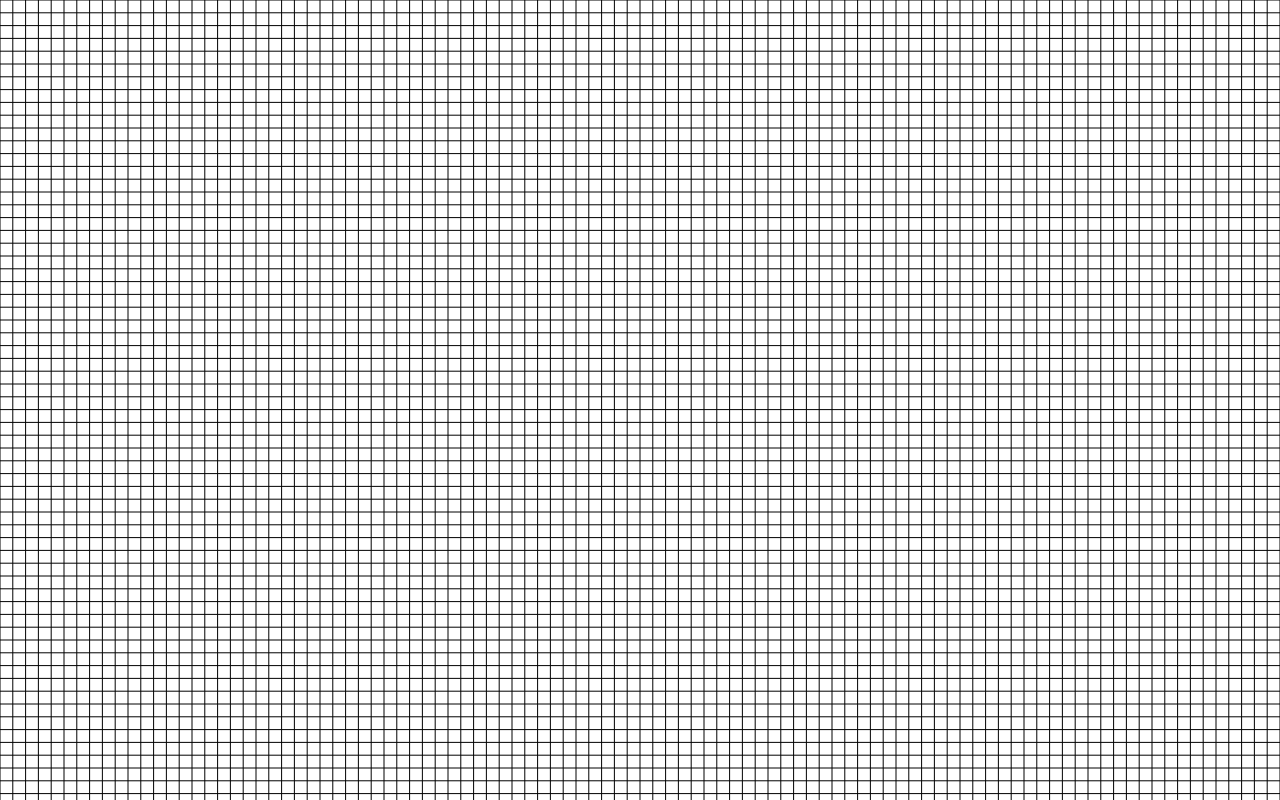
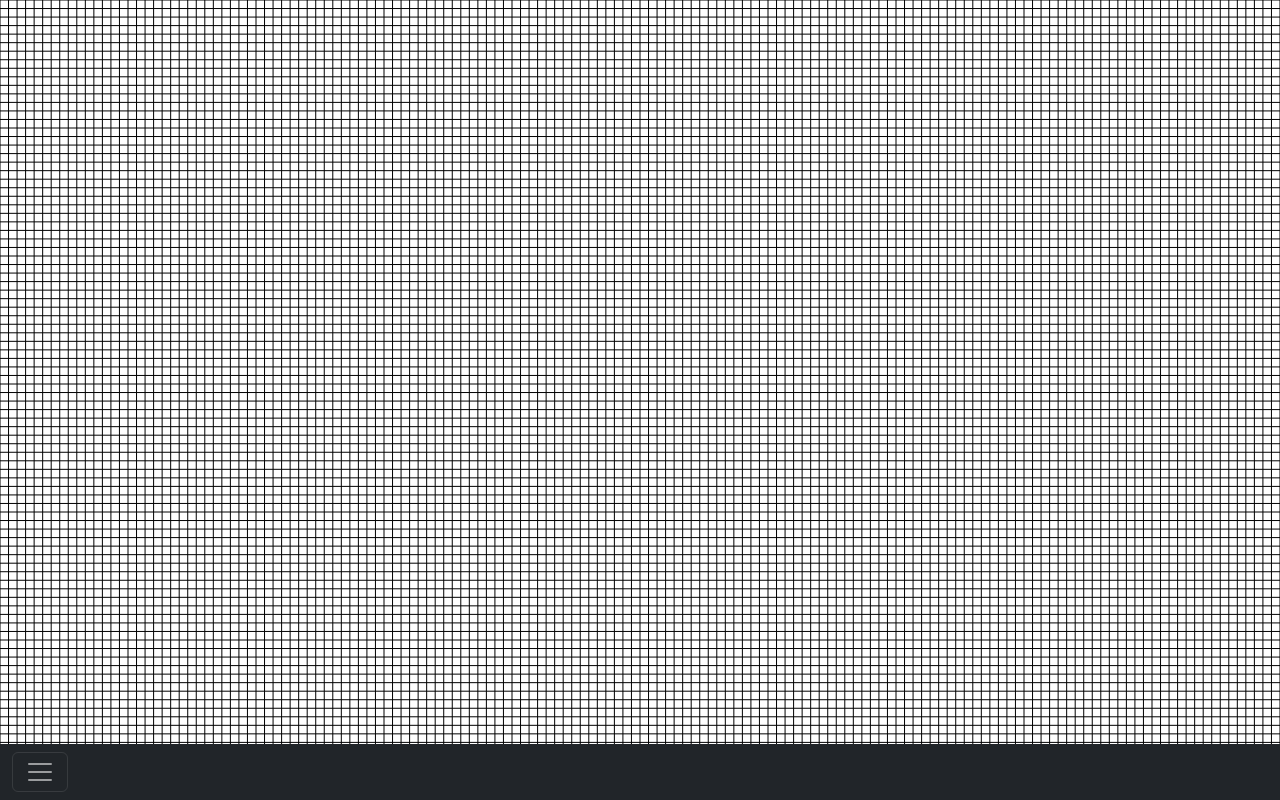
Before and after one commit to pharrison31415/aggiecanvas, a Next.js app: page /aggiecanvas in a window 1280 px wide. Shown: the top 800 px of the page. Built offline with nearby package versions, Linux system fonts and the light colour scheme.

Commit message:
added color bar, not working

```diff
--- a/src/components/canvasComponent.jsx
+++ b/src/components/canvasComponent.jsx
@@ -7,7 +7,7 @@ export class CanvasComponent extends Component {
 
   can;
   ctx;
-  numofcells = 100;
+  numofcells = 150;
   cellsize = 10;
   DPR;
 
--- /dev/null
+++ b/src/components/colorBar.jsx
@@ -0,0 +1,26 @@
+import React, { Component } from 'react';
+
+export class ColorBar extends Component {
+    state = {  }
+    render() {
+        return (
+            <div className="fixed-bottom">
+                <div className="collapse" id="navbarToggleExternalContent">
+                    <div className="bg-dark p-4">
+                        <h5 className="text-white h4">Collapsed content</h5>
+                        <span className="text-muted">Toggleable via the navbar brand.</span>
+                    </div>
+                </div>
+                <nav className="navbar navbar-dark bg-dark">
+                    <div className="container-fluid">
+                        <button className="navbar-toggler" type="button" data-bs-toggle="collapse" data-bs-target="#navbarToggleExternalContent" aria-controls="navbarToggleExternalContent" aria-expanded="false" aria-label="Toggle navigation">
+                        <span className="navbar-toggler-icon"></span>
+                        </button>
+                    </div>
+                </nav>
+            </div>
+        );
+    }
+}
+
+export default ColorBar;
--- a/src/pages/aggiecanvas.js
+++ b/src/pages/aggiecanvas.js
@@ -1,11 +1,14 @@
 import React, {Component} from 'react';
+import 'bootstrap/dist/css/bootstrap.css';
 import { CanvasComponent } from '@/components/canvasComponent'
+import { ColorBar } from '@/components/colorBar'
 
 
 export default function Home() {
     return (
         <>
             <CanvasComponent />
+            <ColorBar />
         </>
     )
   }
```
Also changed, not shown: src/components/canvas-component.jsx (added, +55 -0 lines).
